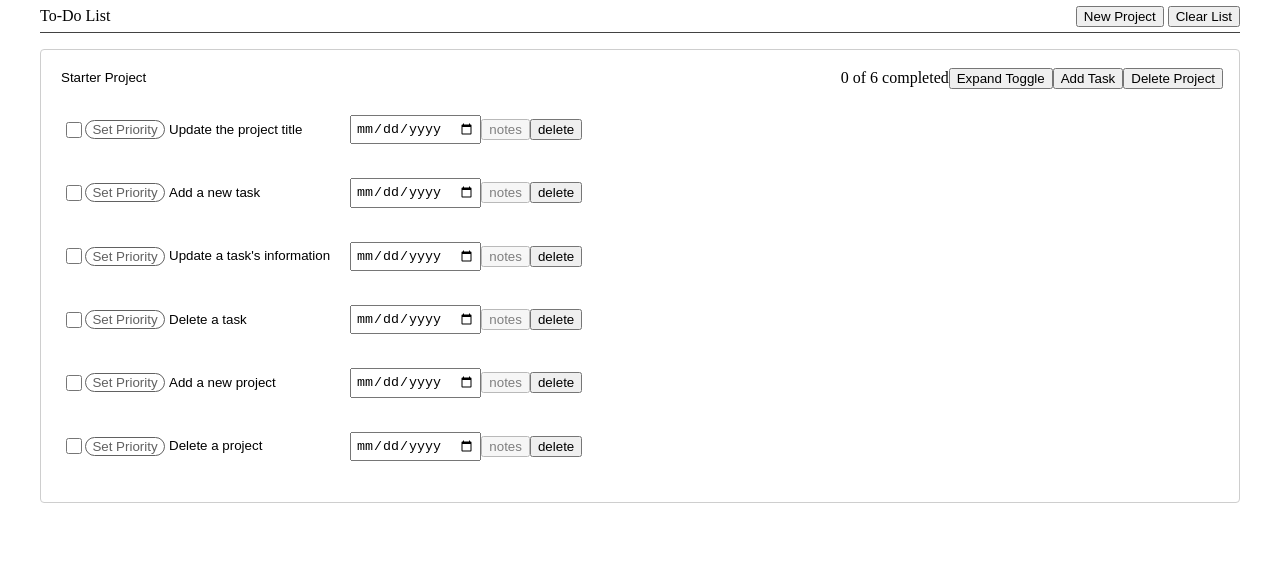
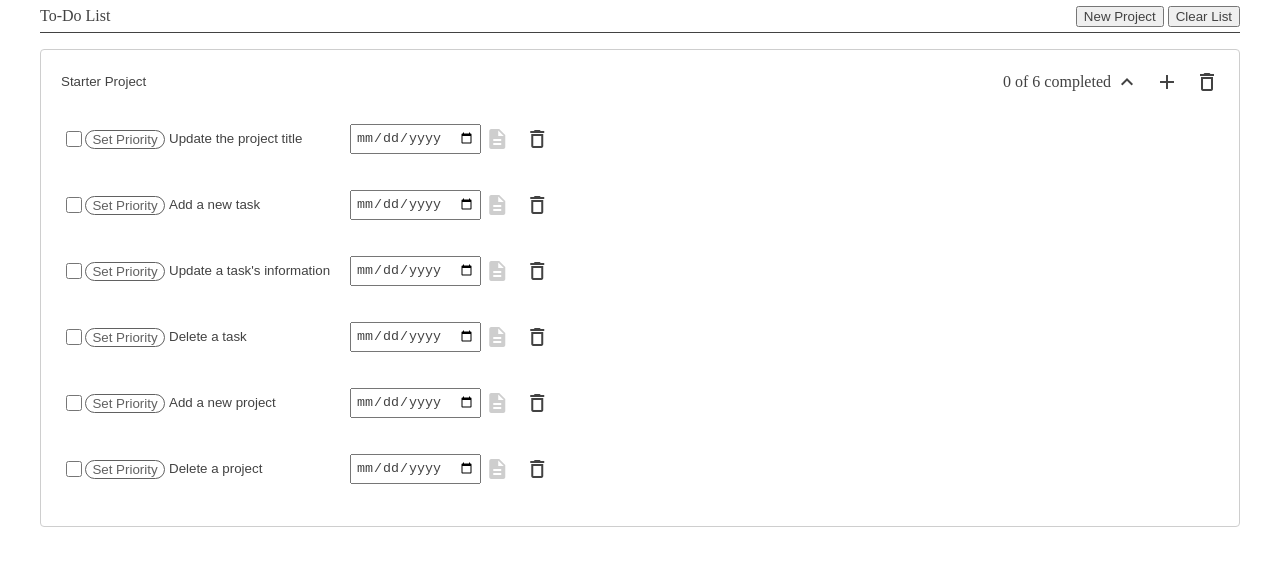
Before and after one commit to JacobGiordano/to-do-list, a website built with webpack: page dist/index.html in a window 1280 px wide. Built offline with nearby package versions, Linux system fonts and the light colour scheme.

Commit message:
Add material icons & minor, related styling updates

```diff
--- a/css/styles.css
+++ b/css/styles.css
@@ -59,12 +59,18 @@ table {
 	--light-green: #e8f5e9;
 	--orange: #f57c00;
 	--light-orange: #fbe9e7;
+	--purple: #512DA8;
+	--light-purple: #ede7f6;
 
 	--border-radius: .25rem;
 }
 
 .body {
 	margin: 0 1rem;
+}
+
+body, input, textarea, button, p, h1, h2, h3, h4, h5, h6  {
+	color: var(--dark-gray);
 }
 
 input {
@@ -99,6 +105,25 @@ input:not(input[type="checkbox"]):focus-visible {
   display: block;
 	width: 100%;
 	font-size: 16px;
+}
+
+button.material-icons {
+	background: var(--white);
+	border: none;
+	border-radius: 50%;
+	margin-right: .5rem;
+	padding: .25rem;
+	transition: all ease-in-out .1s;
+}
+
+button.material-icons:last-of-type {
+	margin-right: 0;
+}
+
+button.material-icons:hover, button.material-icons:focus {
+	background: var(--purple);
+	color: var(--white);
+	cursor: pointer;
 }
 
 .project {
@@ -187,7 +212,10 @@ input:not(input[type="checkbox"]):focus-visible {
 }
 
 .task .notes-btn.no-notes {
-	opacity: .5;
+	color: var(--light-gray);
+}
+.task .notes-btn.no-notes:hover, .task .notes-btn.no-notes:focus {
+	color: var(--white);
 }
 
 .task__priority.priority-set {
--- a/src/projectUI.js
+++ b/src/projectUI.js
@@ -9,7 +9,10 @@ const projUI = {
   populateProjects(allProjectData) {
     for (const project of allProjectData) {
       const newProjEl = this.addProjToDOM(project);
-      project.expanded ? newProjEl.classList.add("expanded") : null;
+      if (project.expanded) {
+        newProjEl.classList.add("expanded");
+        newProjEl.querySelector(".project__expand-toggle-btn").textContent = "expand_less"
+      }
       if (project.tasks.length > 0) {
         for (const task of project.tasks) {
           taskUI.addTaskToProjDOM(task, newProjEl);
@@ -49,13 +52,13 @@ const projUI = {
     const completedDivider = makeNewEl("span", "project__completed-count-divider", " of ", "");
     const completedText = makeNewEl("span", "project__completed-text", " completed", "");
     const taskTotal = makeNewEl("span", "project__total-task-count", "0", "");
-    const expandToggle = makeNewEl("button", "project__expand-toggle-btn", "Expand Toggle", {
+    const expandToggle = makeNewEl("button", "project__expand-toggle-btn material-icons", "expand_more", {
       "type": "button"
     });
-    const newTaskBtn = makeNewEl("button", "project__add-task-btn", "Add Task", {
+    const newTaskBtn = makeNewEl("button", "project__add-task-btn material-icons", "add", {
       "type": "button"
     });
-    const deleteProjectBtn = makeNewEl("button", "project__delete-project-btn", "Delete Project", {
+    const deleteProjectBtn = makeNewEl("button", "project__delete-project-btn material-icons", "delete_outline", {
       "type": "button"
     });
     projHeader.appendChild(projectTitle);
@@ -110,6 +113,7 @@ const projUI = {
 
     const height = getHeight();
     element.classList.add("expanded");
+    element.querySelector(".project__expand-toggle-btn").textContent = "expand_less";
     element.style.height = height;
 
     window.setTimeout(() => {
@@ -123,6 +127,7 @@ const projUI = {
     }, 100);
     window.setTimeout(() => {
       element.classList.remove("expanded");
+      element.querySelector(".project__expand-toggle-btn").textContent = "expand_more";
     }, 100);
   },
   expandProjToggle(e) {
--- a/src/taskUI.js
+++ b/src/taskUI.js
@@ -29,10 +29,10 @@ const taskUI = {
       "type": "date"
     });
     dueDate.value = newTask.due_date;
-    const notesBtn = makeNewEl("button", "notes-btn", "notes", {
+    const notesBtn = makeNewEl("button", "notes-btn material-icons", "description", {
       "type": "button"
     });
-    const deleteBtn = makeNewEl("button", "task__delete-btn", "delete", {
+    const deleteBtn = makeNewEl("button", "task__delete-btn material-icons", "delete_outline", {
       "type": "button"
     });
     const bottomWrapper = makeNewEl("div", `task__bottom-wrapper ${newTask.expanded ? "expanded" : ""}`, "", "");
```
Also changed, not shown: dist/index.html, dist/main.js.
